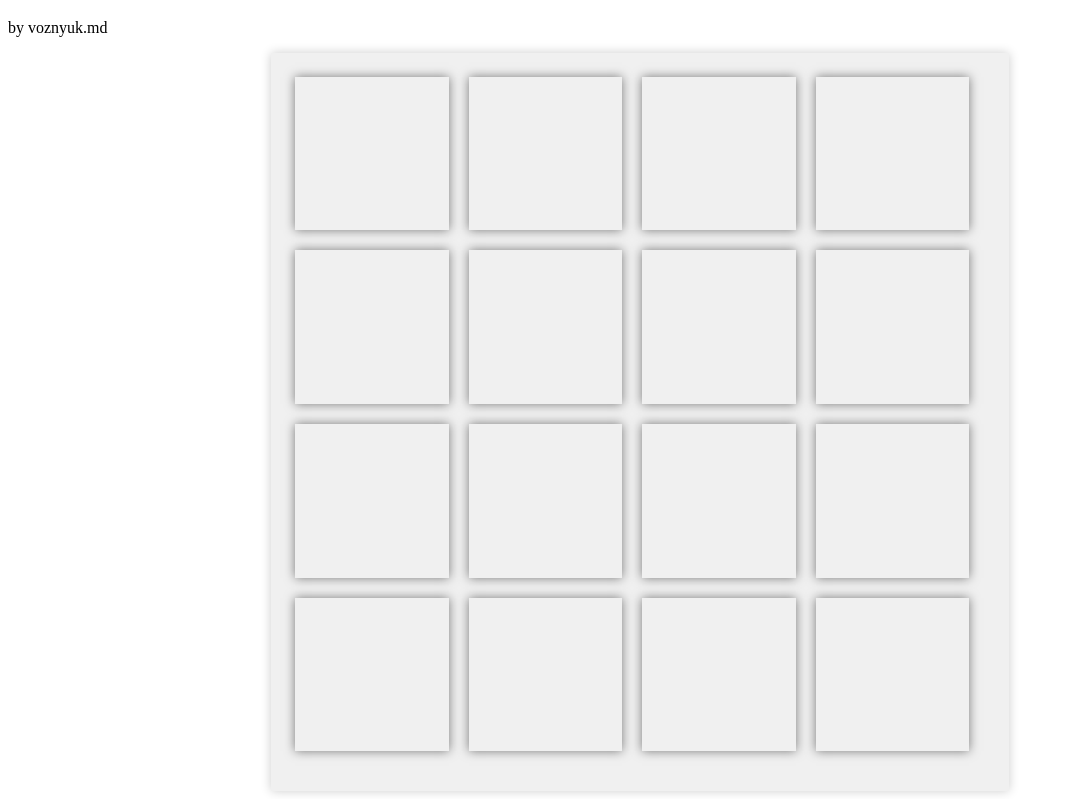
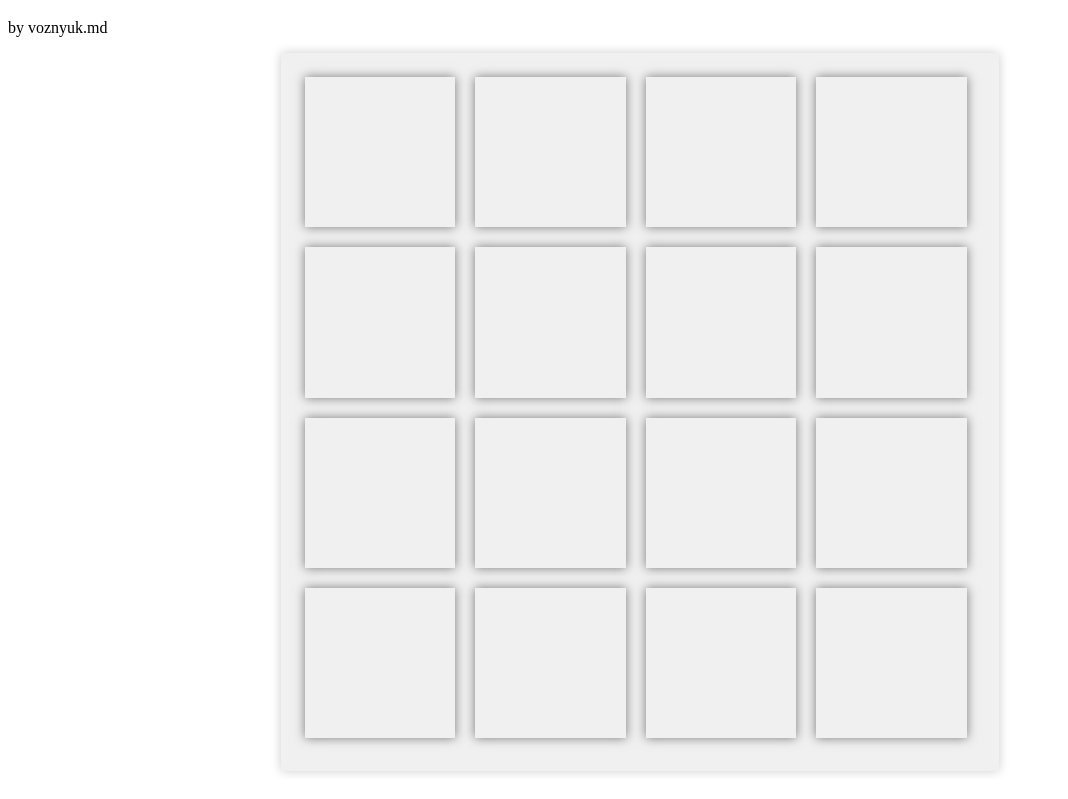
Before and after one commit to voznykmd/memory, a plain HTML site: page index.html in a window 1280 px wide. Shown: the part 61-860 px from the top of the page, without its empty margins (0-1068 px from the left). Drawn offline with Linux system fonts and the light colour scheme.

Commit message:
CSS edit

```diff
--- a/styles.css
+++ b/styles.css
@@ -1,8 +1,8 @@
 div#memory_board{
 	background:#F0F0F0;
 	box-shadow: 0 0 10px rgba(0,0,0,0.2);
-	width:710px;
-	height:710px;
+	width:690px;
+	height:690px;
 	padding:14px;
 	margin:0px auto;
 }
```
